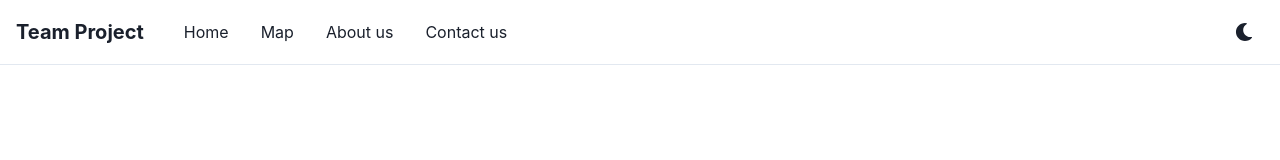
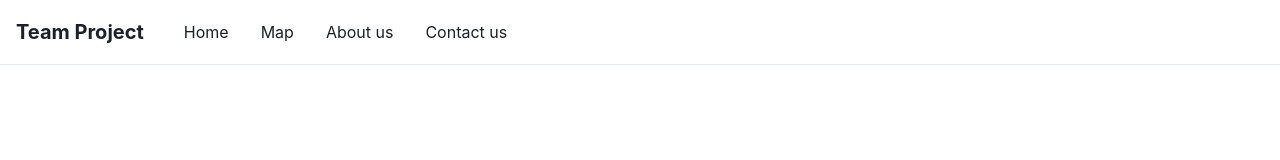
Before and after one commit to Dedox-tech/chakra-landing-page, a React (Create React App) app: page / in a window 1280 px wide. Shown: the top 160 px of the page. Built offline with nearby package versions, Linux system fonts and the light colour scheme.

Commit message:
funciono el mapa

```diff
--- a/src/components/NavBar.js
+++ b/src/components/NavBar.js
@@ -11,7 +11,7 @@ import {
     useColorModeValue,
 } from "@chakra-ui/react";
 import { HamburgerIcon, CloseIcon } from "@chakra-ui/icons";
-import ColorModeSwitcher from "../ColorModeSwitcher";
+// import ColorModeSwitcher from "../ColorModeSwitcher";
 
 export default function NavBar() {
     const { isOpen, onOpen, onClose } = useDisclosure();
@@ -92,7 +92,10 @@ export default function NavBar() {
                         </Link>
                     </HStack>
                 </HStack>
-                <ColorModeSwitcher />
+                     {/*
+                            <ColorModeSwitcher />
+                     */}
+
             </Flex>
             {isOpen ? (
                 <Box pb={4} display={{ md: "none" }}>
--- a/src/components/NewCustomMap.js
+++ b/src/components/NewCustomMap.js
@@ -22,7 +22,6 @@ export default function NewCustomMap() {
         base: 6,
     });
     */
-
     useEffect(() => {
         if (!doesMapExist) {
             // eslint-disable-next-line no-unused-vars, prefer-const
@@ -73,7 +72,7 @@ export default function NewCustomMap() {
             <Box id = "svgMap" />
         </Container>
         */
-        <div className='app'>
+             <div className='app'>
         <h1>svgMap React demo</h1>
         <div id='svgMap'> </div>
       </div>
--- a/src/index.js
+++ b/src/index.js
@@ -1,4 +1,4 @@
-import React, { StrictMode } from "react";
+import React, {  } from "react";
 import * as ReactDOM from "react-dom/client";
 import { BrowserRouter } from "react-router-dom";
 import { ChakraProvider, theme, ColorModeScript } from "@chakra-ui/react";
@@ -10,14 +10,12 @@ const container = document.getElementById("root");
 const root = ReactDOM.createRoot(container);
 
 root.render(
-    <StrictMode>
         <BrowserRouter>
             <ColorModeScript />
             <ChakraProvider theme={theme}>
                 <App />
             </ChakraProvider>
         </BrowserRouter>
-    </StrictMode>
 );
 
 // If you want your app to work offline and load faster, you can change
```
